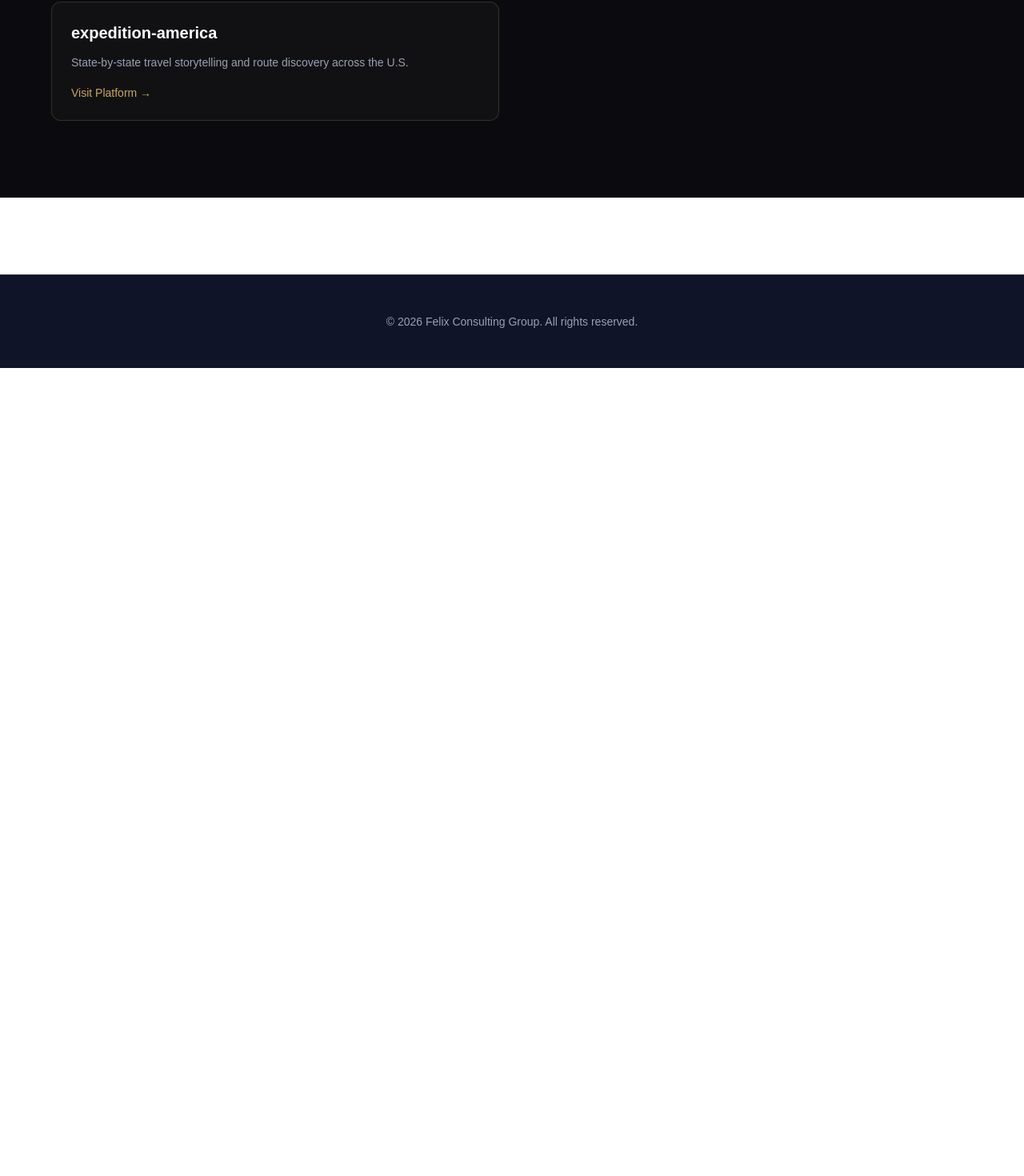
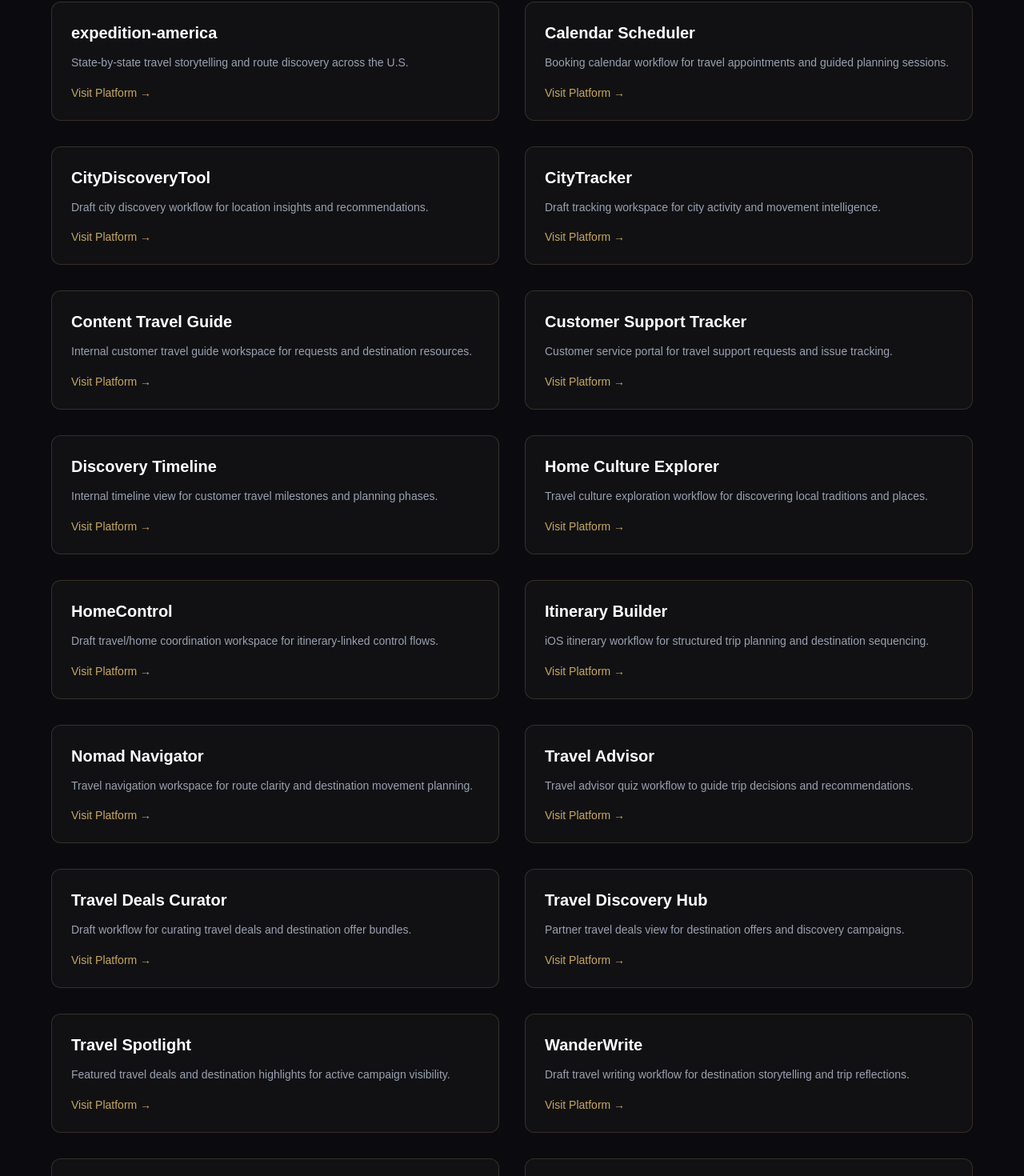
Before and after one commit to felabayomi/felix-consult, a Next.js app: page /travel in a window 1280 px wide. Shown: the part 3083-4553 px from the top of the page at 80% size. Before the commit the page ends 3543 px from the top, so only its background shows below. Built offline with nearby package versions, Linux system fonts and the light colour scheme.

Commit message:
Add missing published and draft business entries across category pages

```diff
--- a/app/conservation/page.tsx
+++ b/app/conservation/page.tsx
@@ -34,11 +34,10 @@ export default function ConservationDivision() {
               <Link
                 key={item.href}
                 href={item.href}
-                className={`relative pb-4 transition ${
-                  pathname === item.href
+                className={`relative pb-4 transition ${pathname === item.href
                     ? "text-[#C6A75E] font-semibold"
                     : "text-gray-400 hover:text-white"
-                }`}
+                  }`}
               >
                 {item.label}
                 {pathname === item.href && (
@@ -135,6 +134,12 @@ export default function ConservationDivision() {
             url="#"
           />
 
+          <DivisionItem
+            name="WildConflictResolver"
+            description="Draft conservation response workflow for human-wildlife conflict tracking and resolution support."
+            url="#"
+          />
+
         </div>
 
       </div>
--- a/app/financial/page.tsx
+++ b/app/financial/page.tsx
@@ -106,6 +106,16 @@ Turn your mail into an organized command center. Scan letters, track deadlines,
       description: "Reservation and transaction flow foundation for service businesses.",
       url: "https://tablepilot.io",
     },
+    {
+      name: "LearnFlow",
+      description: "Learning platform supporting debt-to-legacy education and financial growth workflows.",
+      url: "https://learn.debttolegacy.com/",
+    },
+    {
+      name: "DTL Learning",
+      description: "Draft financial learning workspace for debt reduction and wealth literacy tracks.",
+      url: "#",
+    },
   ];
 
   return (
--- a/app/media/page.tsx
+++ b/app/media/page.tsx
@@ -24,11 +24,10 @@ export default function MediaDivision() {
             <Link
               key={item.href}
               href={item.href}
-              className={`relative pb-4 transition ${
-                pathname === item.href
+              className={`relative pb-4 transition ${pathname === item.href
                   ? "text-[#C6A75E] font-semibold"
                   : "text-gray-400 hover:text-white"
-              }`}
+                }`}
             >
               {item.label}
               {pathname === item.href && (
@@ -112,6 +111,36 @@ export default function MediaDivision() {
           url="#"
         />
 
+        <DivisionItem
+          name="App Showcase"
+          url="https://appaggregator.felixconsult.co/"
+        />
+
+        <DivisionItem
+          name="BeaconNewsHub"
+          url="#"
+        />
+
+        <DivisionItem
+          name="MediaStreamHost"
+          url="https://imagediscoverer.xyz/"
+        />
+
+        <DivisionItem
+          name="Project Pulse"
+          url="https://projectpulse.felixconsult.co/"
+        />
+
+        <DivisionItem
+          name="SocialMediaMaster"
+          url="https://mediahost.app/"
+        />
+
+        <DivisionItem
+          name="PollGenius"
+          url="#"
+        />
+
       </div>
 
     </main>
--- a/app/services/page.tsx
+++ b/app/services/page.tsx
@@ -167,6 +167,30 @@ export default function ServicesDivision() {
             title="Smart-Meeting-Minder"
             description="Meeting reminder and schedule coordination platform for team operations."
             url="#"
+          />
+
+          <ServiceCard
+            title="Errand Mover"
+            description="Operational scheduling workflow for errand movement and delivery coordination."
+            url="https://errandeasyscheduler.com"
+          />
+
+          <ServiceCard
+            title="ErrandEZ Mobile"
+            description="Mobile errand workflow app for booking and service coordination."
+            url="https://errandez.com/"
+          />
+
+          <ServiceCard
+            title="Felix App Manager"
+            description="Internal management console for tracking app portfolio status and operations."
+            url="http://felixdgreatapps.felixconsult.co/"
+          />
+
+          <ServiceCard
+            title="Tax Automator"
+            description="Tax workflow automation platform for operational finance processing."
+            url="https://taxflowpro.felixconsult.co/"
           />
 
         </div>
--- a/app/travel/page.tsx
+++ b/app/travel/page.tsx
@@ -215,6 +215,108 @@ export default function TravelDivision() {
             url="https://expeditionamerica.online/"
           />
 
+          <DivisionItem
+            name="Calendar Scheduler"
+            description="Booking calendar workflow for travel appointments and guided planning sessions."
+            url="https://appointment.expeditionamerica.us/"
+          />
+
+          <DivisionItem
+            name="CityDiscoveryTool"
+            description="Draft city discovery workflow for location insights and recommendations."
+            url="#"
+          />
+
+          <DivisionItem
+            name="CityTracker"
+            description="Draft tracking workspace for city activity and movement intelligence."
+            url="#"
+          />
+
+          <DivisionItem
+            name="Content Travel Guide"
+            description="Internal customer travel guide workspace for requests and destination resources."
+            url="https://view.citydiscoverer.ai/"
+          />
+
+          <DivisionItem
+            name="Customer Support Tracker"
+            description="Customer service portal for travel support requests and issue tracking."
+            url="https://agent.citydiscoverer.ai/"
+          />
+
+          <DivisionItem
+            name="Discovery Timeline"
+            description="Internal timeline view for customer travel milestones and planning phases."
+            url="https://timeline.citydiscoverer.guide/"
+          />
+
+          <DivisionItem
+            name="Home Culture Explorer"
+            description="Travel culture exploration workflow for discovering local traditions and places."
+            url="https://homeexplorer.citydiscoverer.ai/"
+          />
+
+          <DivisionItem
+            name="HomeControl"
+            description="Draft travel/home coordination workspace for itinerary-linked control flows."
+            url="#"
+          />
+
+          <DivisionItem
+            name="Itinerary Builder"
+            description="iOS itinerary workflow for structured trip planning and destination sequencing."
+            url="https://itinerary.citydiscoverer.guide/"
+          />
+
+          <DivisionItem
+            name="Nomad Navigator"
+            description="Travel navigation workspace for route clarity and destination movement planning."
+            url="https://nomadnavigator.citydiscoverer.ai/"
+          />
+
+          <DivisionItem
+            name="Travel Advisor"
+            description="Travel advisor quiz workflow to guide trip decisions and recommendations."
+            url="http://traveladvisor.agency/"
+          />
+
+          <DivisionItem
+            name="Travel Deals Curator"
+            description="Draft workflow for curating travel deals and destination offer bundles."
+            url="#"
+          />
+
+          <DivisionItem
+            name="Travel Discovery Hub"
+            description="Partner travel deals view for destination offers and discovery campaigns."
+            url="https://deals.citydiscoverer.guide/"
+          />
+
+          <DivisionItem
+            name="Travel Spotlight"
+            description="Featured travel deals and destination highlights for active campaign visibility."
+            url="https://travelspotlight.incityexperience.com/"
+          />
+
+          <DivisionItem
+            name="WanderWrite"
+            description="Draft travel writing workflow for destination storytelling and trip reflections."
+            url="#"
+          />
+
+          <DivisionItem
+            name="Virtual Office Hours"
+            description="Live streaming session workflow for guided travel support and advisory access."
+            url="https://eacd.us/"
+          />
+
+          <DivisionItem
+            name="News Showcase"
+            description="Travel news site workflow for destination updates and market content publishing."
+            url="https://news.expeditionamerica.us/"
+          />
+
         </div>
 
       </div>
```
